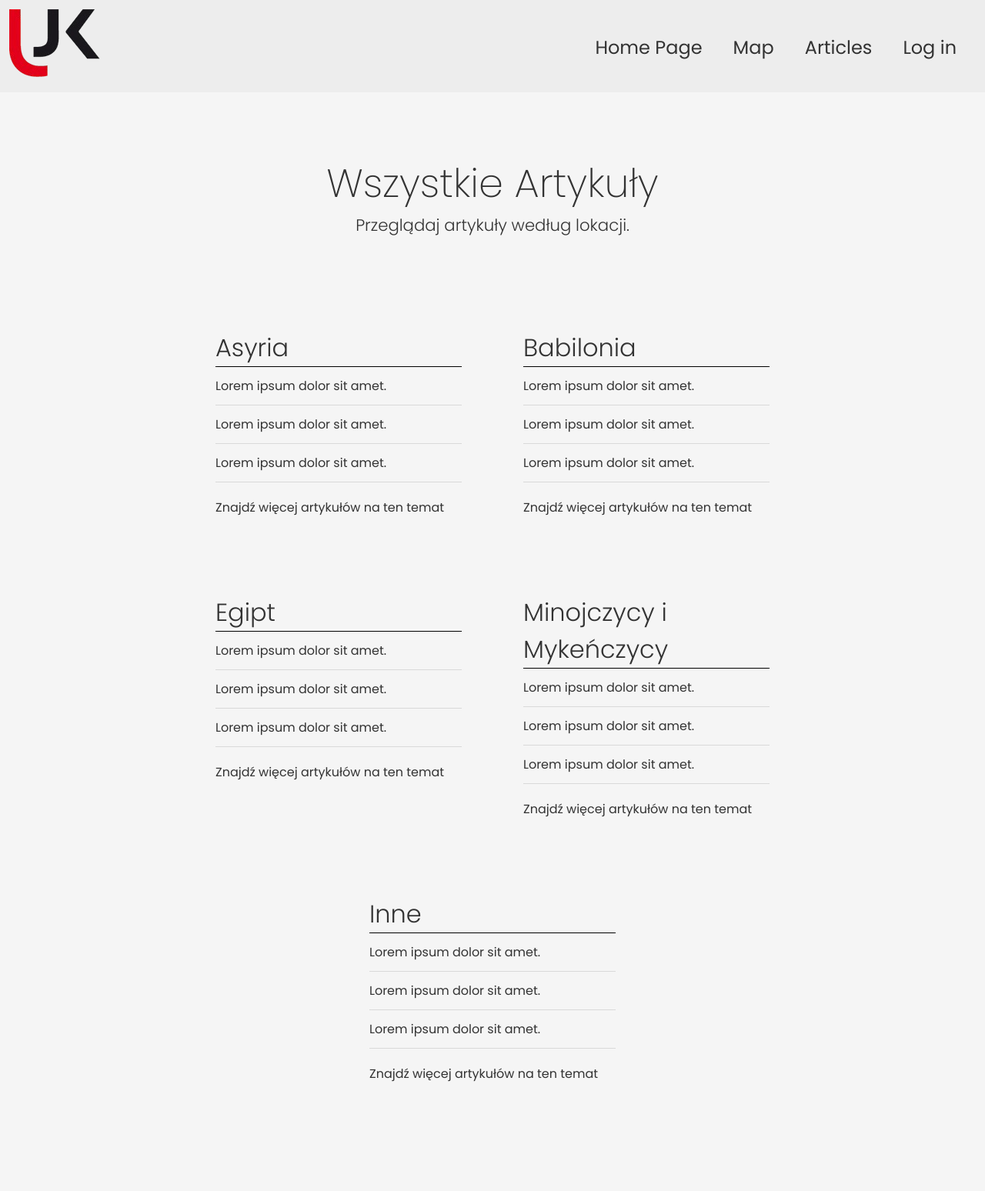
After one commit to Kaczpr/BronzeAgeWebpage, a PHP site: page /html/test.html in a window 1280 px wide. The commit adds this page. Shown: the whole page at 77% size. Run offline with PHP 8.4, Linux system fonts and the light colour scheme.

Commit message:
articles page
added articles page and made it semi-workin and really nicely looking

```diff
--- /dev/null
+++ b/css/articlesDisplayStyle.css
@@ -0,0 +1,111 @@
+* {
+  padding: 0;
+  margin: 0;
+  box-sizing: border-box;
+}
+
+:root {
+  --navColor: rgba(234, 234, 234, 0.75);
+  --bodyColor: #f5f5f5;
+  --fontColor: #333;
+}
+
+body {
+  font-family: "Poppins", sans-serif;
+  font-size: 1em;
+  color: var(--fontColor);
+  background-color: var(--bodyColor);
+  width: 100%;
+  height: 100%;
+}
+a {
+  text-decoration: none;
+  color: var(--fontColor);
+}
+ul {
+  list-style: none;
+}
+img {
+  max-width: 100%;
+}
+footer {
+  background-color: black;
+  color: white;
+  padding: 10px;
+  text-align: center;
+  font-size: 0.8em;
+}
+.navbar {
+  padding: 12px;
+  height: 120px;
+  background-color: var(--navColor);
+  position: sticky;
+  top: 0;
+  z-index: 999;
+}
+.navbar .container {
+  display: flex;
+  justify-content: space-between;
+  align-items: center;
+}
+.navbar .container ul {
+  display: flex;
+  padding: 5px;
+}
+.navbar .container ul li a {
+  font-size: 1.5em;
+  padding: 20px;
+  transition: 0.5s ease;
+}
+.navbar .container ul li a:hover {
+  color: blue;
+  font-size: 2em;
+}
+.logo {
+  transition: 0.5s ease;
+}
+.logo:hover {
+  transform: scale(1.1);
+}
+.head {
+  width: 100%;
+  margin: auto;
+  text-align: center;
+  font-size: 1.6em;
+  margin: 10svh 0 0 0;
+  font-weight: 300
+}
+.head h1{
+    font-weight: 200
+}
+.head h5{
+    font-weight: 300
+}
+.articles {
+    display: flex;
+    flex-wrap: wrap;
+    justify-content: space-around;
+    align-items: center;
+    margin:  10svh 30svh;
+    text-align: left;
+    align-items: flex-start;
+
+}
+.placeName h1{
+    border-bottom: 1px solid black;
+    font-weight: 300
+}
+.articlesOfCertainPlace{
+    width: 50%;
+    padding: 5svh;
+}
+.articlesOfCertainPlace li{
+    border-bottom: 1px solid rgba(0, 0, 0, 0.115);
+    width: 100%;
+    padding: 1.5svh 0;
+}
+.readMore{
+    padding: 2.5svh 0;
+    font-weight: 400;
+
+}
--- a/html/nav.html
+++ b/html/nav.html
@@ -1,4 +1,6 @@
-  <body>
+
+    <body>
+
     <nav class="navbar">
       <div class="container">
         <div class="logo">
@@ -16,3 +18,4 @@
         </div>
       </div>
     </nav>
+  </body>
--- /dev/null
+++ b/html/test.html
@@ -0,0 +1,116 @@
+<!DOCTYPE html>
+<html lang="en">
+  <head>
+    <meta charset="UTF-8" />
+    <meta name="viewport" content="width=device-width, initial-scale=1.0" />
+    <title>Esarhaddon</title>
+    <link rel="preconnect" href="https://fonts.googleapis.com" />
+    <link rel="preconnect" href="https://fonts.gstatic.com" crossorigin />
+    <link
+      href="https://fonts.googleapis.com/css2?family=Merriweather:ital,wght@0,300;0,400;0,700;0,900;1,300;1,400;1,700;1,900&family=Poppins:ital,wght@0,100;0,200;0,300;0,400;0,500;0,600;0,700;0,800;0,900;1,100;1,200;1,300;1,400;1,500;1,600;1,700;1,800;1,900&display=swap"
+      rel="stylesheet"
+    />
+    <link rel="stylesheet" href="../css/articlesDisplayStyle.css" />
+  </head>
+
+  <body>
+    <nav class="navbar">
+      <div class="container">
+        <div class="logo">
+          <a href="../php/index.php">
+            <img src="../images/ujkSmallTrans.png" alt="logo"
+          /></a>
+        </div>
+        <div class="main-nav-menu">
+          <ul>
+            <li><a href="../php/index.php">Home Page</a></li>
+            <li><a href="../php/index.php">Map</a></li>
+            <li><a href="../php/articles.php">Articles</a></li>
+            <li><a href="../php/index.php">Log in</a></li>
+          </ul>
+        </div>
+      </div>
+    </nav>
+    <div class="head">
+      <h1>Wszystkie Artykuły</h1>
+      <h5>Przeglądaj artykuły według lokacji.</h5>
+    </div>
+    <div class="articles">
+      <div class="articlesOfCertainPlace">
+        <div class="placeName">
+          <h1>Asyria</h1>
+        </div>
+        <div class="articlesList">
+          <div class="oneArticle">
+            <ul class="articlesList">
+              <li><a href="#">Lorem ipsum dolor sit amet.</a></li>
+              <li><a href="#">Lorem ipsum dolor sit amet.</a></li>
+              <li><a href="#">Lorem ipsum dolor sit amet.</a></li>
+            </ul>
+          </div>
+          <div class="readMore">Znajdź więcej artykułów na ten temat</div>
+        </div>
+      </div>
+      <div class="articlesOfCertainPlace">
+        <div class="placeName">
+          <h1>Babilonia</h1>
+        </div>
+        <div class="articlesList">
+          <div class="oneArticle">
+            <ul class="articlesList">
+              <li><a href="#">Lorem ipsum dolor sit amet.</a></li>
+              <li><a href="#">Lorem ipsum dolor sit amet.</a></li>
+              <li><a href="#">Lorem ipsum dolor sit amet.</a></li>
+            </ul>
+          </div>
+          <div class="readMore">Znajdź więcej artykułów na ten temat</div>
+        </div>
+      </div>
+      <div class="articlesOfCertainPlace">
+        <div class="placeName">
+          <h1>Egipt</h1>
+        </div>
+        <div class="articlesList">
+          <div class="oneArticle">
+            <ul class="articlesList">
+              <li><a href="#">Lorem ipsum dolor sit amet.</a></li>
+              <li><a href="#">Lorem ipsum dolor sit amet.</a></li>
+              <li><a href="#">Lorem ipsum dolor sit amet.</a></li>
+            </ul>
+          </div>
+          <div class="readMore">Znajdź więcej artykułów na ten temat</div>
+        </div>
+      </div>
+      <div class="articlesOfCertainPlace">
+        <div class="placeName">
+          <h1>Minojczycy i Mykeńczycy</h1>
+        </div>
+        <div class="articlesList">
+          <div class="oneArticle">
+            <ul class="articlesList">
+              <li><a href="#">Lorem ipsum dolor sit amet.</a></li>
+              <li><a href="#">Lorem ipsum dolor sit amet.</a></li>
+              <li><a href="#">Lorem ipsum dolor sit amet.</a></li>
+            </ul>
+          </div>
+          <div class="readMore">Znajdź więcej artykułów na ten temat</div>
+        </div>
+      </div>
+      <div class="articlesOfCertainPlace">
+        <div class="placeName">
+          <h1>Inne</h1>
+        </div>
+        <div class="articlesList">
+          <div class="oneArticle">
+            <ul class="articlesList">
+              <li><a href="#">Lorem ipsum dolor sit amet.</a></li>
+              <li><a href="#">Lorem ipsum dolor sit amet.</a></li>
+              <li><a href="#">Lorem ipsum dolor sit amet.</a></li>
+            </ul>
+          </div>
+          <div class="readMore">Znajdź więcej artykułów na ten temat</div>
+        </div>
+      </div>
+    </div>
+  </body>
+</html>
```
Also changed, not shown: css/articleStyle.css (+11 -1 lines), php/articles.php (+6 -4 lines).
